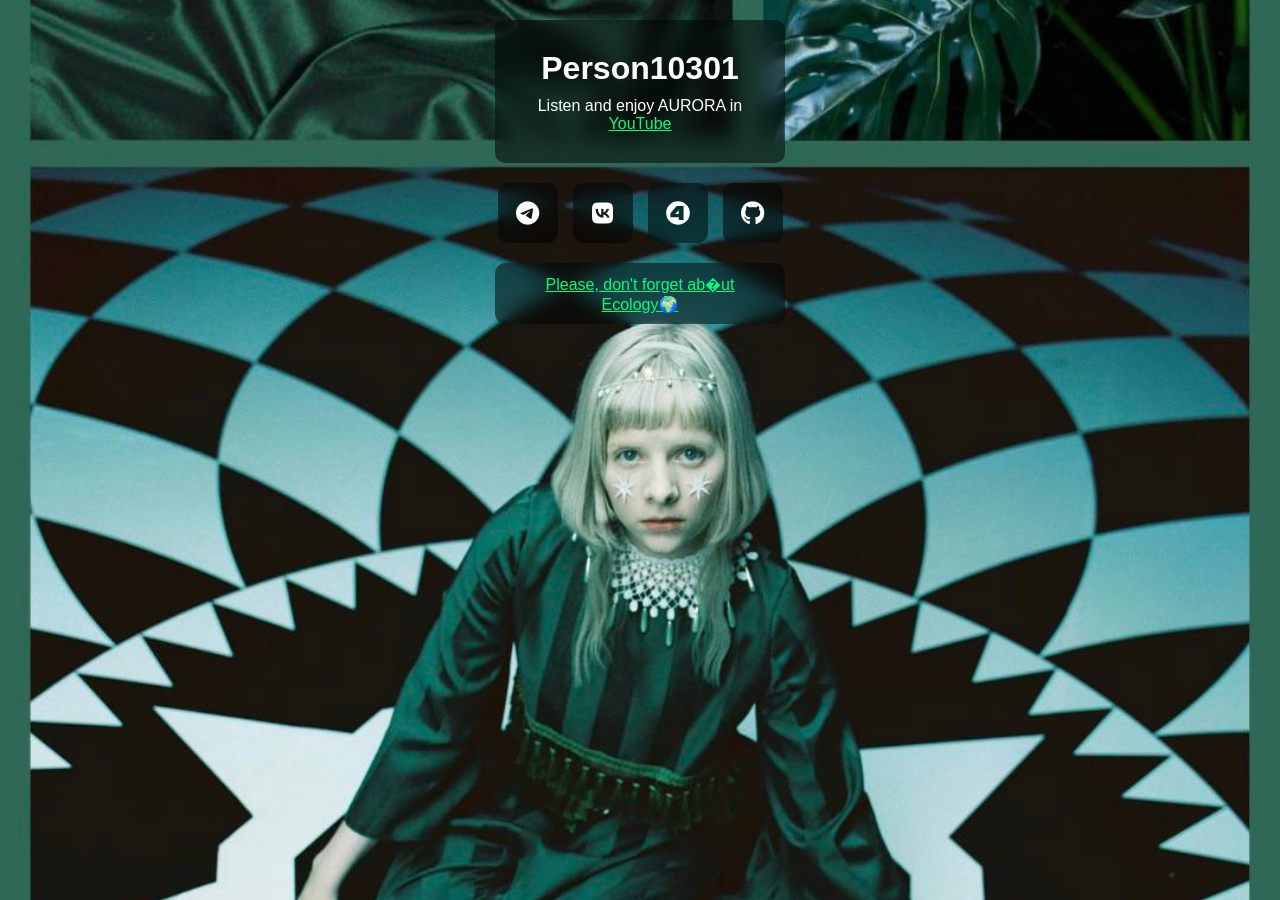
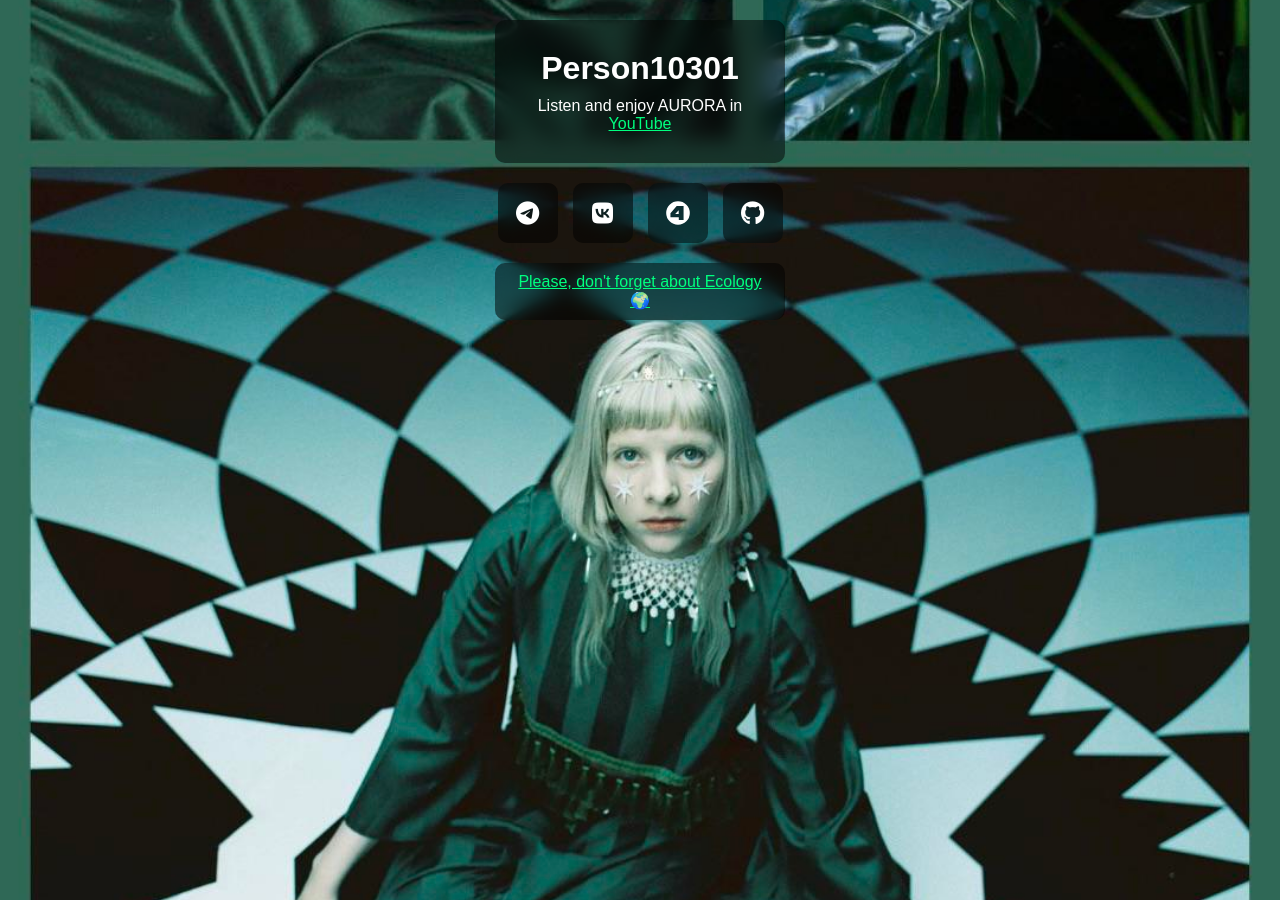
Before and after one commit to person10301/fox10301, a Jekyll site: the page built from index.md, in a window 1280 px wide. Built offline with Jekyll 4.4.1, drawn with Linux system fonts in a browser that asks for light colours; our own code applies the rules of GitHub Pages for plain Markdown files.

Commit message:
Update index.md

```diff
--- a/index.md
+++ b/index.md
@@ -23,7 +23,7 @@
     <a href="https://github.com/person10301" class="button"><i class="fab fa-github"></i></a>
   </div>
   <div class="ecology-message">
-    <p><a href="https://news.mongabay.com/" class="link">Please, don't forget ab�ut Ecology🌍</a></p>
+    <p><a href="https://news.mongabay.com/" class="link">Please, don't forget about Ecology🌍</a></p>
   </div>
 </body>
 </html>
```
